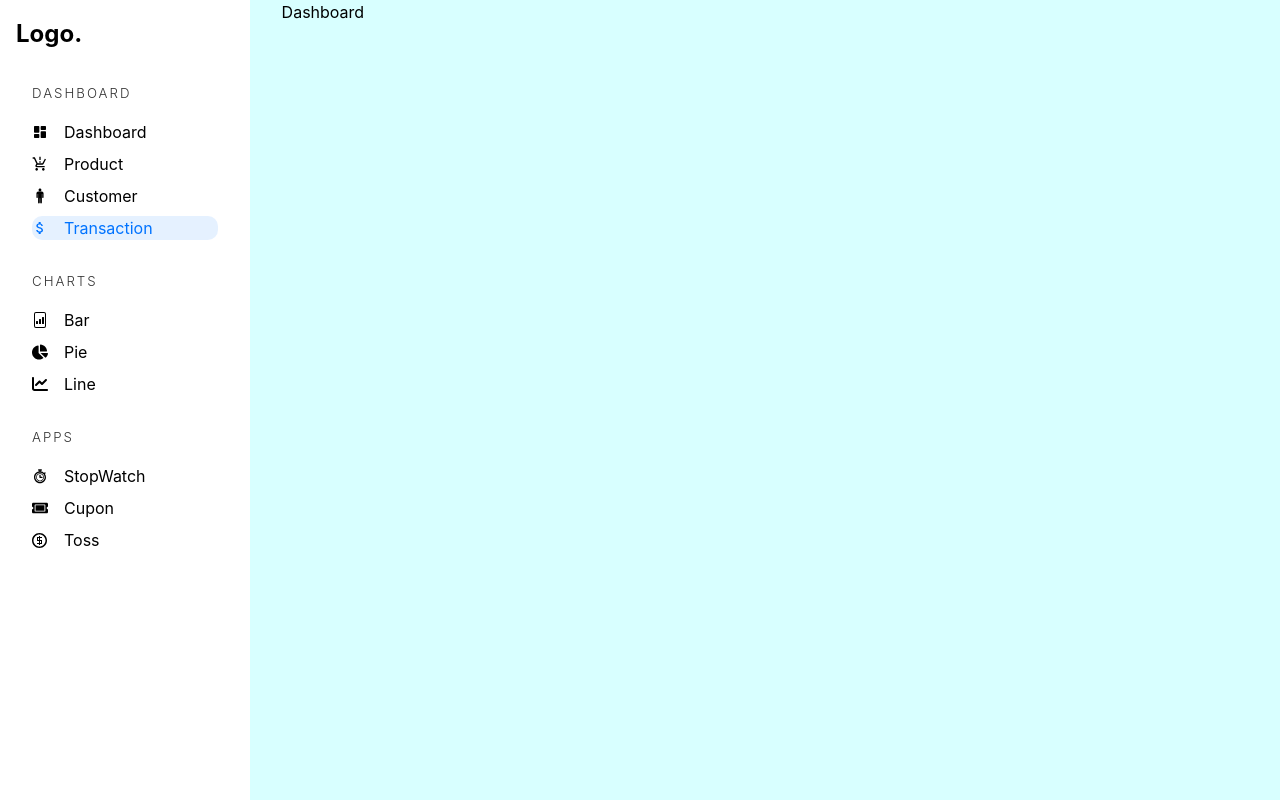
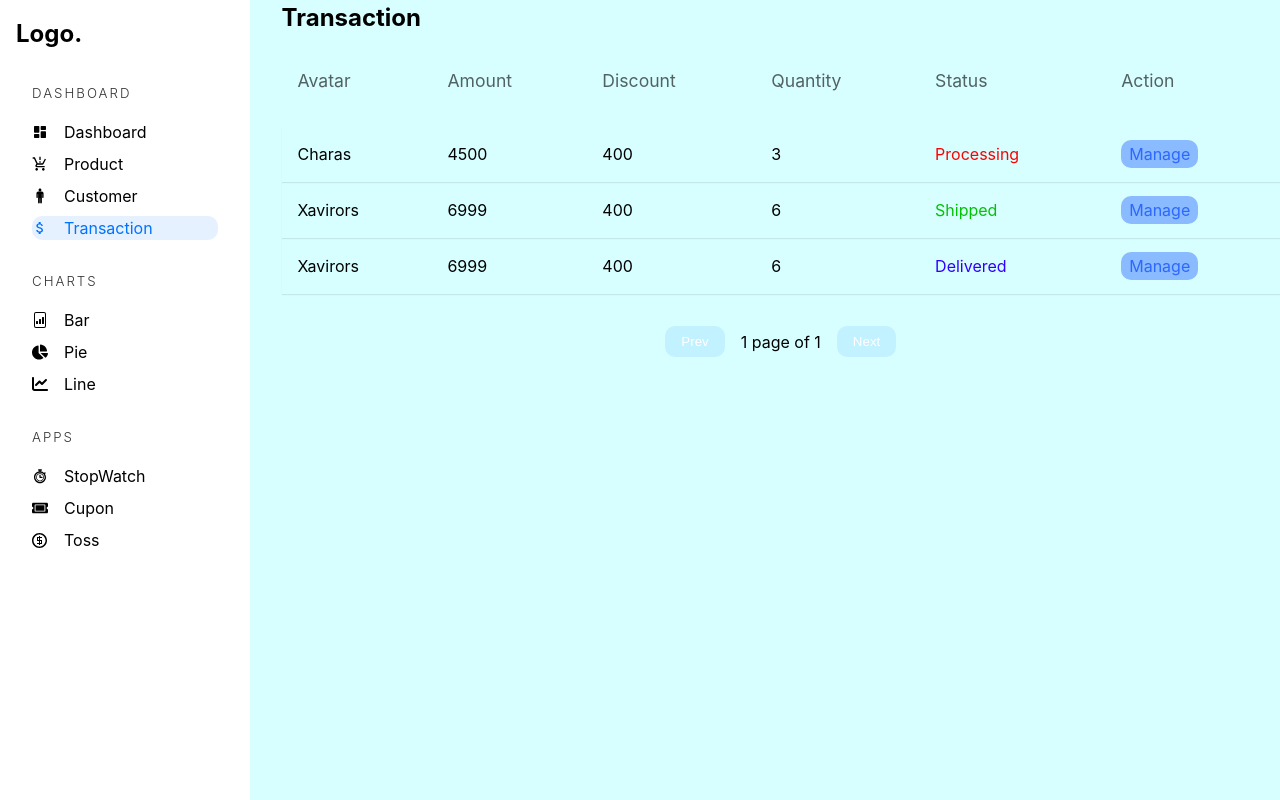
Before and after one commit to prathamlashkari/Admin-DashBoard, a React (Vite) app: page /admin/Transaction in a window 1280 px wide. Built offline with nearby package versions, Linux system fonts and the light colour scheme.

Commit message:
Creating Product && Trancsaction componenet

```diff
--- a/src/App.tsx
+++ b/src/App.tsx
@@ -6,6 +6,9 @@ const Dashboard = lazy(()=>import('./pages/Dashboard'))
 const Customer = lazy(()=>import('./pages/Customer'))
 const Product = lazy(()=>import('./pages/Product'))
 const Transaction = lazy(()=>import('./pages/Transaction'))
+const NewProduct = lazy(()=>import('./pages/Management/NewProduct'))
+const ProcductManagement = lazy(()=>import('./pages/Management/ProcductManagement'))
+const TransactionManagement = lazy(()=>import('./pages/Management/ProcductManagement'))
 
 function App() {
   return (
@@ -18,6 +21,11 @@ function App() {
           <Route path = "/admin/Customer" element={<Customer/>} />
           <Route path = "/admin/Transaction" element={<Transaction/>} />
 
+          {/* Managenemnt */}
+          <Route path="/admin/Product/new" element={<NewProduct/>}/>
+          <Route path="/admin/Product/:id" element={<ProcductManagement/>}/>
+          <Route path="/admin/Transaction/:id" element={<TransactionManagement/>}/>
+
         </Routes>
        </Suspense>
       </Router>
--- a/src/pages/Customer.tsx
+++ b/src/pages/Customer.tsx
@@ -1,10 +1,110 @@
+import { Link } from 'react-router-dom';
 import AdminSidebar from '../Component/AdminSidebar'
+import { ReactElement, useCallback, useState } from 'react';
+import { Column } from 'react-table';
+import TableHoc from '../Component/TableHOC';
+import { FaTrash } from 'react-icons/fa';
+
+
+interface DataType{
+  avatar:ReactElement;
+  name:string;
+  email:string;
+  gender:string;
+  role:string;
+  action:ReactElement
+}
+const columns : Column<DataType>[]=[
+  {
+    Header:"Avatar",
+    accessor : "avatar",
+
+  },
+  {
+    Header:"Name",
+    accessor : "name",
+
+  },
+  {
+    Header:"Email",
+    accessor : "email",
+
+  },
+  {
+    Header:"Gender",
+    accessor : "gender",
+
+  },
+  {
+    Header:"Action",
+    accessor : "action",
+
+  }
+];
+
+
+const img = "https://randomuser.me/api/portraits/women/54.jpg";
+const img2 = "https://randomuser.me/api/portraits/women/50.jpg";
+
+const arr: DataType[] = [
+  {
+    avatar: (
+      <img
+        style={{
+          borderRadius: "50%",
+        }}
+        src={img}
+        alt="Shoes"
+      />
+    ),
+    name: "Emily Palmer",
+    email: "emily.palmer@example.com",
+    gender: "female",
+    role: "user",
+    action: (
+      <button>
+        <FaTrash />
+      </button>
+    ),
+  },
+
+  {
+    avatar: (
+      <img
+        style={{
+          borderRadius: "50%",
+        }}
+        src={img2}
+        alt="Shoes"
+      />
+    ),
+    name: "May Scoot",
+    email: "aunt.may@example.com",
+    gender: "female",
+    role: "user",
+    action: (
+      <button>
+        <FaTrash />
+      </button>
+    ),
+  },
+];
 
 export default function Customer() {
+
+   const [data] = useState<DataType[]>(arr);
+   const Table = useCallback(
+    TableHoc<DataType>(
+      columns ,
+      data ,
+      "Customers",
+      "dashboard-product-box",
+      true),[]);
+
   return (
     <div className="adminContainer">
     <AdminSidebar/>
-    <main>Dashboard</main>
+    <main>{Table()}</main>
  </div>
   )
 }
--- /dev/null
+++ b/src/pages/Management/NewProduct.tsx
@@ -0,0 +1,46 @@
+import { ChangeEvent, useState } from 'react'
+import AdminSidebar from '../../Component/AdminSidebar'
+
+export default function NewProduct() {
+
+  const [name , setName] = useState<string>("");
+  const [stock , setStock] = useState<number>();
+  const [price , setPrice] = useState<number>();
+  const [photo , setPhoto] = useState<string>("");
+
+   const changeImage =(e : ChangeEvent<HTMLInputElement>)=>{
+
+   }
+  return (
+    <div className="adminContainer">
+       <AdminSidebar/>
+       <main className="product-management">
+        <article>
+          <form >
+            <h2>New Product</h2>
+            <div>
+              <label >Name</label>
+              <input required type="text" placeholder='Name' value={name} onChange={(e)=>setName(e.target.value)} />
+            </div>
+            <div>
+              <label >Price</label>
+              <input required type="number" placeholder='Price' value={price} onChange={(e)=>setPrice(Number(e.target.value))} />
+            </div>
+            <div>
+              <label >Stock</label>
+              <input required type="number" placeholder='Stock' value={stock} onChange={(e)=>setStock(Number(e.target.value))} />
+            </div>
+            <div>
+              <label >Photo</label>
+              <input required type="file" onChange={changeImage} />
+            </div>
+            {
+              photo && <img src={photo} alt="New image" />
+            }
+            <button type='submit'>Create Product</button>
+          </form>
+        </article>
+        </main>
+    </div>
+  )
+}
--- /dev/null
+++ b/src/pages/Management/ProcductManagement.tsx
@@ -0,0 +1,9 @@
+import React from 'react'
+
+export default function ProcductManagement() {
+  return (
+    <div>
+
+    </div>
+  )
+}
--- a/src/pages/Product.tsx
+++ b/src/pages/Product.tsx
@@ -128,8 +128,8 @@ const arr: ProdutItemProp[] = [
 
 export default function Product() {
 
-   const [data] = useState<ProdutItemProp[]>([])
-  const Table = useCallback(TableHoc<ProdutItemProp>(columns,arr,"Products","dashboard-products", true),[]);
+   const [data] = useState<ProdutItemProp[]>(arr)
+  const Table = useCallback(TableHoc<ProdutItemProp>(columns,data,"Products","dashboard-products", true),[]);
   return (
     <div className="adminContainer">
     <AdminSidebar/>
--- a/src/pages/Transaction.tsx
+++ b/src/pages/Transaction.tsx
@@ -1,10 +1,86 @@
 import AdminSidebar from "../Component/AdminSidebar";
+import { ReactElement, useState, useCallback } from "react";
+import TableHOC from "../Component/TableHOC";
+import { Link } from "react-router-dom";
+import { Column } from "react-table";
+
+interface DataType {
+  user: string;
+  amount: number;
+  discount: number;
+  quantity: number;
+  status: ReactElement;
+  action: ReactElement;
+}
+
+const columns: Column<DataType>[] = [
+  {
+    Header: "Avatar",
+    accessor: "user",
+  },
+  {
+    Header: "Amount",
+    accessor: "amount",
+  },
+  {
+    Header: "Discount",
+    accessor: "discount",
+  },
+  {
+    Header: "Quantity",
+    accessor: "quantity",
+  },
+  {
+    Header: "Status",
+    accessor: "status",
+  },
+  {
+    Header: "Action",
+    accessor: "action",
+  },
+];
+
+const arr: DataType[] = [
+  {
+    user: "Charas",
+    amount: 4500,
+    discount: 400,
+    quantity: 3,
+    status: <span className="red">Processing</span>,
+    action: <Link to="/admin/transaction/sajknaskd">Manage</Link>,
+  },
+  {
+    user: "Xavirors",
+    amount: 6999,
+    discount: 400,
+    status: <span className="green">Shipped</span>,
+    quantity: 6,
+    action: <Link to="/admin/transaction/sajknaskd">Manage</Link>,
+  },
+  {
+    user: "Xavirors",
+    amount: 6999,
+    discount: 400,
+    status: <span className="purple">Delivered</span>,
+    quantity: 6,
+    action: <Link to="/admin/transaction/sajknaskd">Manage</Link>,
+  },
+];
 
 export default function Transaction() {
+
+   const [data] = useState<DataType[]>(arr);
+   const Table = useCallback(TableHOC<DataType>(
+    columns,
+    data,
+    "Transaction",
+    "dashboard-product-box",
+    true
+   ),[]);
   return (
     <div className="adminContainer">
     <AdminSidebar/>
-    <main>Dashboard</main>
+    <main>{Table()}</main>
  </div>
   )
 }
--- a/src/styles/_products.scss
+++ b/src/styles/_products.scss
@@ -17,3 +17,56 @@
     opacity: 0.8;
   }
 }
+
+
+.product-management{
+
+  // @include flex(row , center ,center);
+  >article{
+    margin: auto;
+    height: 85vh;
+    padding: 2rem;
+    width: 100%;
+    max-width: 400px;
+    background-color: white;
+    border-radius: 5px;
+    box-sizing: 5px 5px 10px rgba(0,0,0,0.216);
+
+    >form{
+      @include flex(column, unset , center , 2rem);
+      >h2{
+        text-transform: uppercase;
+        letter-spacing: 2px;
+      }
+      >img{
+        @include square(5rem);
+        object-fit: cover;
+        border-radius: 5px;
+      }
+      >div{
+        width: 100%;
+        position: relative;
+        >label{
+          position: absolute;
+          left: 0;
+          top: -1.5rem;
+        }
+        >input{
+          @include inputStyles(100% , 1rem , unset , 1px solid rgba(13,13,13,0.196));
+          border-radius: 5px;
+        }
+      }
+      >button{
+        padding: 1rem;
+        border: none;
+        background-color: rgb(5,107,224);
+        color: white;
+        width: 100%;
+        border-radius: 5px;
+        font-size: 1.1rem;
+        cursor: pointer;
+      }
+    }
+  }
+
+}
```
Also changed, not shown: src/pages/Management/TransactionManagement.tsx (added, +9 -0 lines), 1 other file (tests, documents, lock files or other folders).
